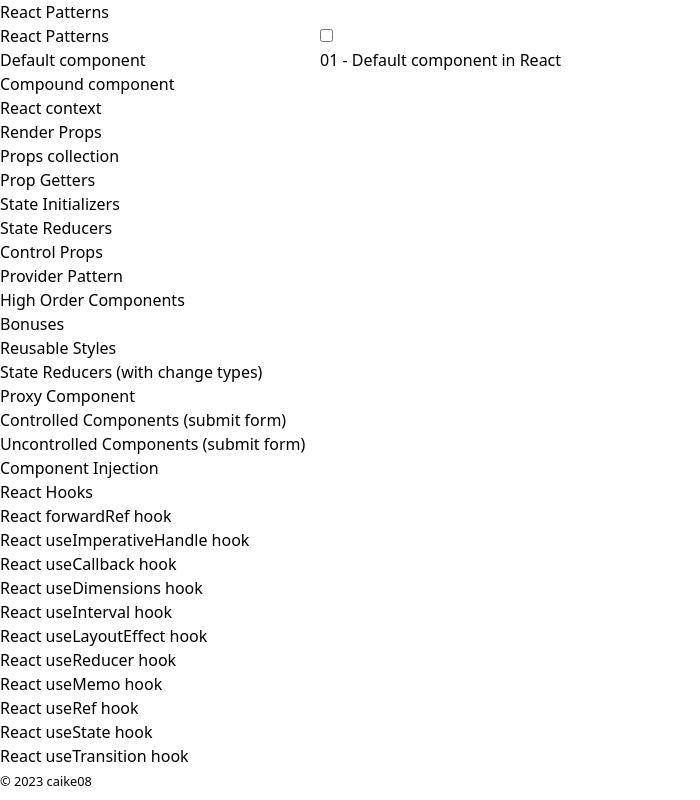
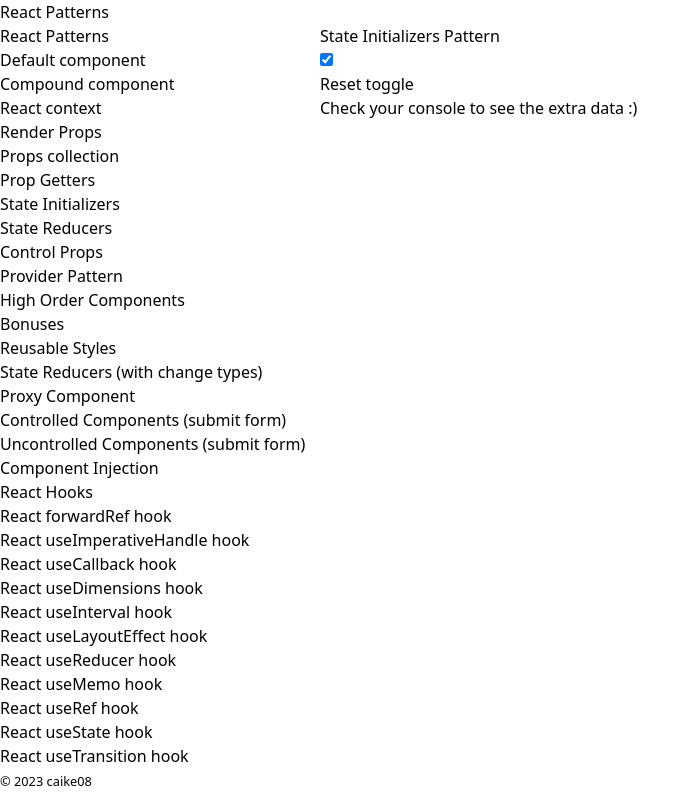
Before and after one commit to caike08/react-patterns, a React (Vite) app: page /7-state-initializers in a window 1280 px wide. Before the commit this address led to /1-default-component. Shown: the whole page, without its empty margins (0-700 px from the left). Built offline with nearby package versions, Linux system fonts and the light colour scheme.

Commit message:
created state initializer pattern page

```diff
--- a/src/App.tsx
+++ b/src/App.tsx
@@ -7,6 +7,7 @@
 
 // Components
 import Layout from './components/Layout/Layout'
+import NotFound from './components/NotFound/NotFound'
 
 // Pages
 import DefaultPage from './pages/Default/DefaultPage'
@@ -15,7 +16,8 @@
 import RenderProps from './pages/RenderProps/RenderPropsPage'
 import PropsCollection from './pages/PropsCollection/PropsCollectionPage'
 import PropsGetter from './pages/PropsGetter/PropsGetterPage'
-import NotFound from './components/NotFound/NotFound'
+import StateInitializers from './pages/StateInitializers/StateInitializersPage'
+
 
 const router = createBrowserRouter(
   createRoutesFromElements(
@@ -26,6 +28,7 @@
       <Route path='/4-render-props' element={<RenderProps />} />
       <Route path='/5-props-collection' element={<PropsCollection />} />
       <Route path='/6-props-getter' element={<PropsGetter />} />
+      <Route path='/7-state-initializers' element={<StateInitializers />} />
       <Route path='*' element={<NotFound />} />
     </Route>
   )
--- /dev/null
+++ b/src/pages/StateInitializers/StateInitializersPage.tsx
@@ -0,0 +1,111 @@
+/* eslint-disable @typescript-eslint/no-explicit-any */
+// State Initializer Pattern
+// Reference: https://kentcdodds.com/blog/the-state-initializer-pattern
+import React, { ReactNode } from 'react'
+import Switch from '../../components/Switch/Switch'
+
+// runs all functions. First prop is the array of functions. Second prop are the arguments of those functions
+const callAllFunctions = (...fns: ((...args: any) => any)[]) => (...args: any[]) => {
+  fns.forEach(fn => fn && fn(...args))
+}
+
+interface ToggleProps {
+  initialOn: boolean
+  on: boolean
+  title: string
+  onReset: (args: boolean) => void
+  onToggle: (args: boolean) => void
+  children:
+    (props: {on: boolean, toggle: () => void, reset: () => void, getTogglerProps: (props: any) => any }) => ReactNode
+}
+
+// Now let's make this as a Class component instead of functional
+class Toggle extends React.Component<ToggleProps> {
+  // default values for these props
+  static defaultProps = {
+    initialOn: false,
+    onReset: () => {},
+  }
+
+  // initial state for initialOn
+  initialState = {
+    on: this.props.initialOn,
+  }
+
+  // state
+  state = this.initialState
+
+  // here resets set initial state, plus calls a function that toggles the on prop to onReset
+  reset = () => {
+    this.setState(
+      this.initialState,
+      () => { this.props.onReset(this.state.on)}
+    )
+  }
+
+  // toggles the on prop
+  toggle = () => {
+    this.setState(
+      ({ on }: ToggleProps) => ({ on: !on }),
+      () => this.props.onToggle(this.state.on)
+    )
+  }
+
+  componentDidUpdate(): void {
+    console.log('state', this.state)
+  }
+
+  // call all functions inside onClick & pass other props
+  getTogglerProps = ({ onClick, ...props }: any) => ({
+    onClick: callAllFunctions(onClick, this.toggle),
+    'aria-pressed': this.state.on,
+    ...props
+  })
+
+  // returns the state and helpers - getter pattern
+  getStateAndHelpers() {
+    return {
+      on: this.state.on,
+      toggle: this.toggle,
+      reset: this.reset,
+      getTogglerProps: this.getTogglerProps,
+    }
+  }
+
+  // render children with getStateAndHelpers()
+  render() {
+    return this.props.children(this.getStateAndHelpers())
+  }
+}
+
+const StateInitializers = (props: any) => {
+  const initialOn = true
+  const onToggle = (...args: any) => console.log('on toggle', ...args)
+  const onReset = (...args: any) => console.log('on reset', ...args)
+
+  return (
+    <Toggle
+      initialOn={initialOn}
+      onToggle={onToggle}
+      onReset={onReset}
+      {...props}
+    >
+      {({ on, reset, getTogglerProps }) => ( // these props are passed as children
+        <>
+          <h1 className='text-2xl font-bold text-gray-700 mb-4'>State Initializers Pattern</h1>
+          <Switch {...getTogglerProps({ on })} />
+          <button
+            aria-label='custom-button'
+            className='bg-gray-200 p-2 rounded hover:bg-gray-300 px-4 py-2 mt-4'
+            onClick={reset}
+          >
+            Reset toggle
+          </button>
+          <p className='text-xs font-medium mt-4'>Check your console to see the extra data :) </p>
+        </>
+      )}
+    </Toggle>
+  )
+}
+
+export default StateInitializers
```
